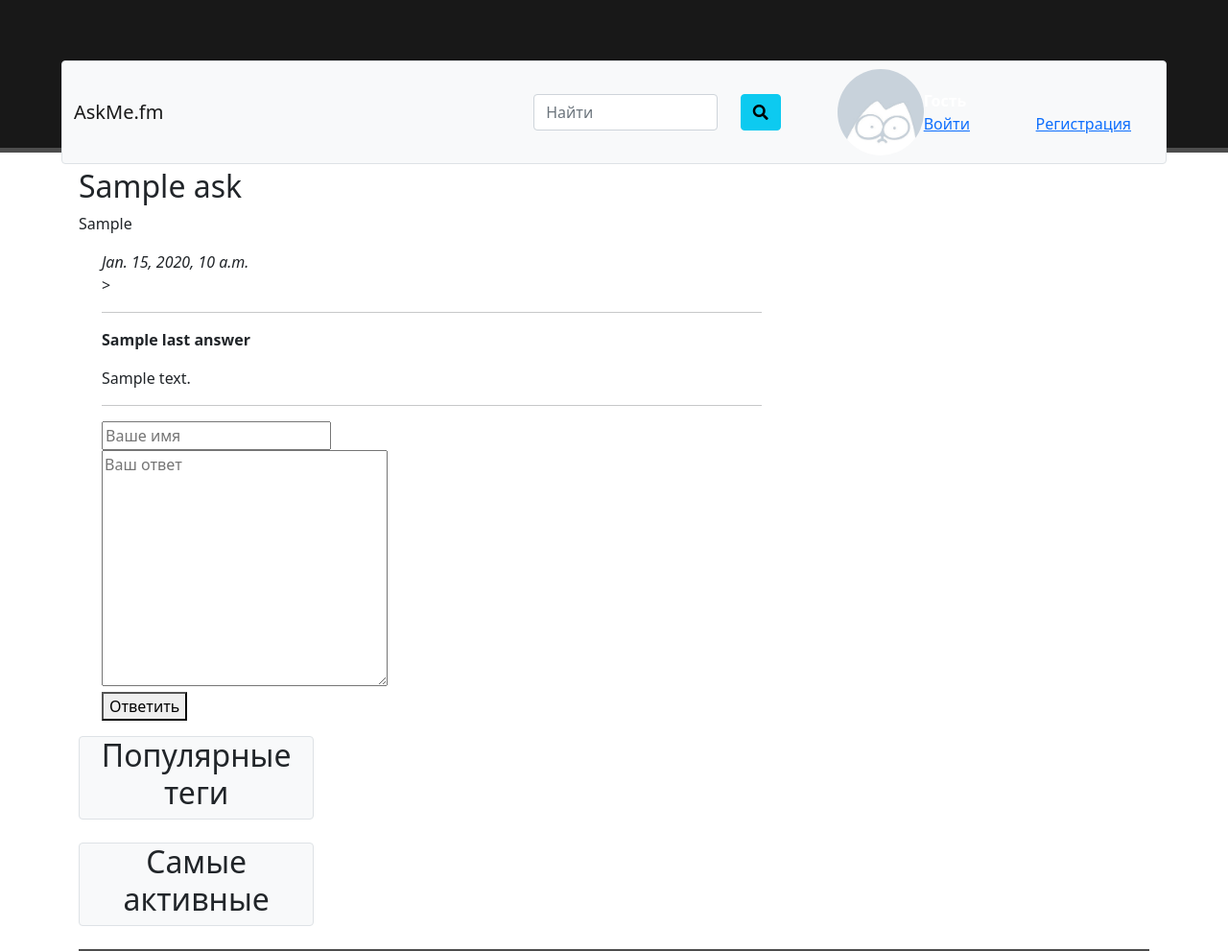
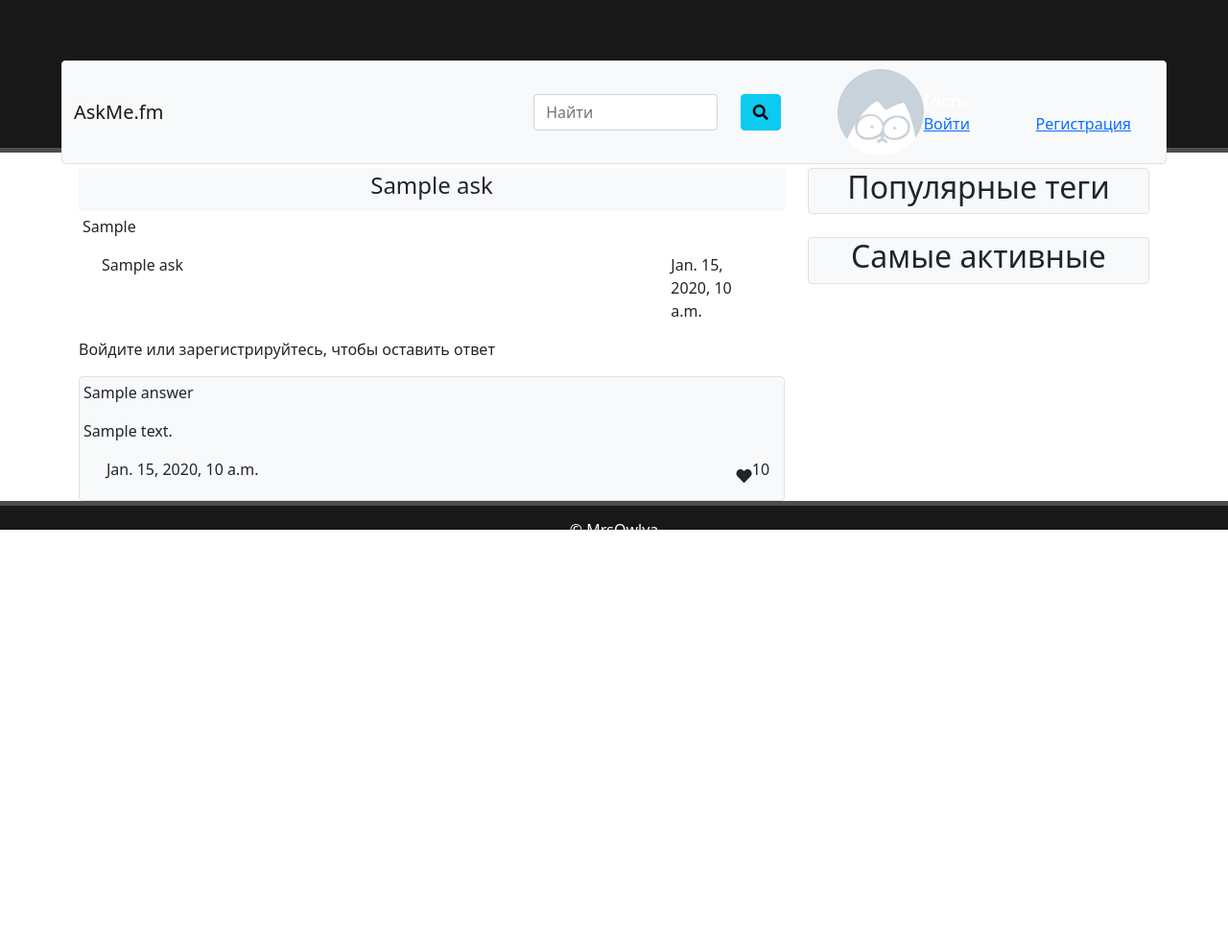
Before and after one commit to MrsOwlya/AskMe.fm, a Django app: template mysite/templates/asking/question.html in a window 1280 px wide. Shown: the part 25-1016 px from the top of the page at 96% size. After the commit the page ends 577 px from the top, so only its background shows below. Run offline with Django 3.2, Linux system fonts and the light colour scheme; the template is opened without the code that fills it: most values are stand-ins (such as "Sample title", 1, 10 or a date in 2020); some libraries are stand-ins or nearby versions.

Commit message:
Added SQL

```diff
--- a/mysite/templates/asking/question.html
+++ b/mysite/templates/asking/question.html
@@ -6,24 +6,59 @@
 
 {% block content %}
 
-<h2>{{ask.ask_title}}</h2>
-<p>{{ask.ask_explane}}</p>
-    <div class = "container">
-        <div row>
-<em>{{ask.pub_date}}</em>
-    </div>>
-<hr>
+    <div class="p-1 bg-light">
+        <h4 class="font-weight-bold text-center">{{ask.ask_title}}</h4>
+    </div>
+    <div class="m-1">
+        <p>{{ask.ask_explane}}</p>
+    </div>
+    <div class="container">
+        <div class="row">
+            <div class ="col-10">
+                <p>{{ask.asker_name}}</p>
+            </div>
+            <div class ="col-2">
+                <p class="text-right">{{ask.ask_date}}</p>
+            </div>
+        </div>
+    </div>
 
-{% if last_answers_list %}
+{% if user.is_authenticated %}
 
-	{% for b in last_answers_list %}
+    <form action="{% url 'asking:get_answer' ask.id %}" method="POST">
+        <p class = "font-weight-bold">{{ user.user_login }}<p>
+	    <textarea name="text" required placeholder="Ваш ответ" cols="30" rows="10"></textarea><br>
+	    <button type="submit">Ответить</button>
+    </form>
 
-		<p>
+{% else %}
+    <p class="font-weight-bold">Войдите или зарегистрируйтесь, чтобы оставить ответ</p>
+{% endif %}
 
-			<strong>{{b.author_name}}</strong>
-			<p>{{b.answer_text}}</p>
+{% if answer %}
+	{% for b in answer %}
 
-		</p>
+        <div class="p-1 bg-light border rounded">
+            <p class="font-weight-bold">{{b.answerer_name}}</p>
+            <p>{{answer.answer_text}}</p>
+            <div class="container">
+                <div class="row">
+                    <div class="col-11">
+                        <p>{{b.answer_date}}</p>
+                    </div>
+                    <div class="col-1">
+                        <div class="row">
+                            <div class="col-6">
+                                <button class="btn btn-default"><i class="fas fa-heart"></i></button>
+                            </div>
+                            <div class="col-6">
+                                <p>{{b.answer_likes}}</p>
+                            </div>
+                        </div>
+                    </div>
+                </div>
+            </div>
+        </div>
 
 	{% endfor %}
 
@@ -31,16 +66,5 @@
 	На этот вопрос еще никто не ответил :(
 {% endif %}
 
-<hr>
-
-<form action="{% url 'asking:get_answer' ask.id %}" method="POST">
-
-	{% csrf_token %}
-
-	<input type="text" required placeholder="Ваше имя" name="name"><br>
-	<textarea name="text" required placeholder="Ваш ответ" cols="30" rows="10"></textarea><br>
-	<button type="submit">Ответить</button>
-
-</form>
 
 {% endblock %}
```
